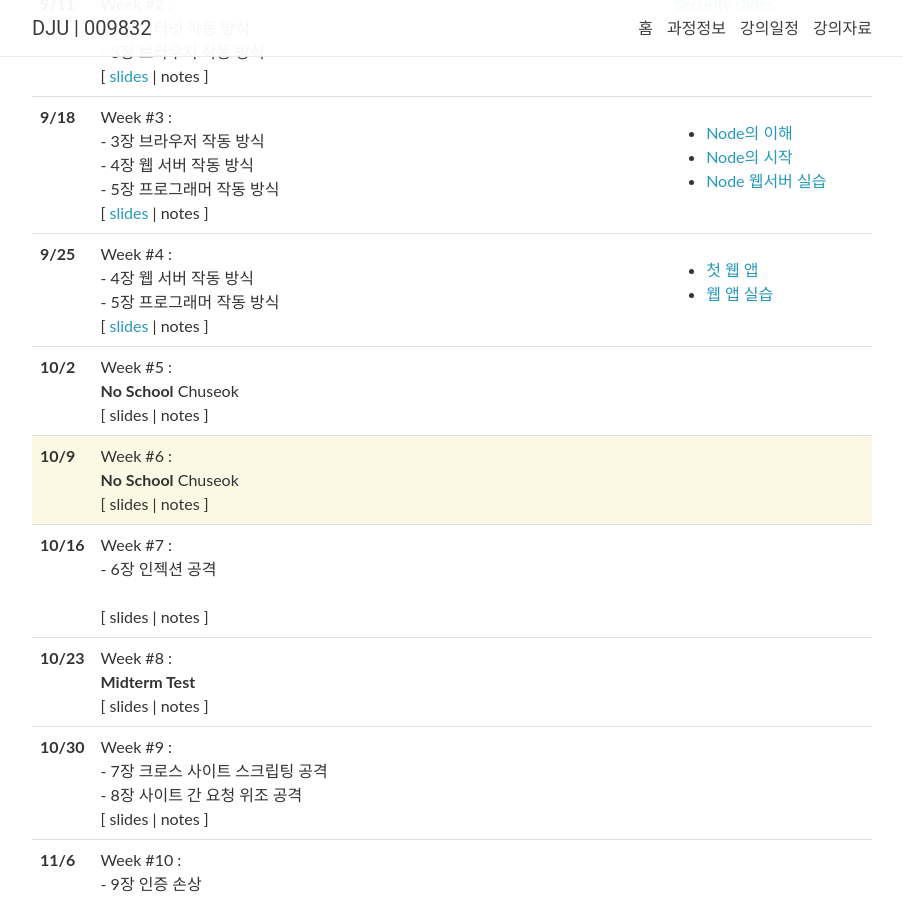
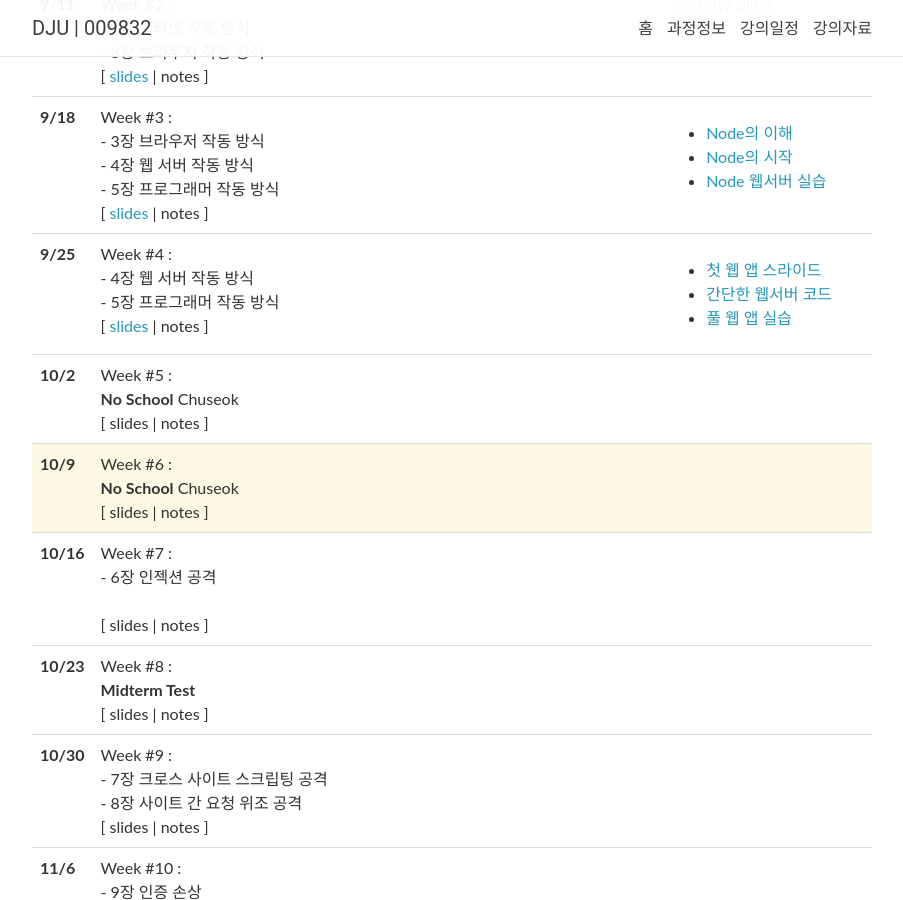
Before and after one commit to 2023-aaronkr/dju-sec, a Jekyll site: the page built from _pages/lectures.md, in a window 1280 px wide and 900 px high, scrolled down 343 px. Shown: the whole window, without its empty margins (188-1091 px from the left). Built offline with Jekyll 4.4.1, drawn with Linux system fonts in a browser that asks for light colours; nearby versions of some CDN libraries; comment, search, counter and statistics services are not loaded.

Commit message:
Update lectures.yml

```diff
--- a/_data/lectures.yml
+++ b/_data/lectures.yml
@@ -41,8 +41,9 @@
   readings:
   logistics: >
     <ul>
-      <li><a href="https://docs.google.com/presentation/d/1iPddovadZJu461i6j8c45UogczPg7aR-kMlSY0-BA-8/edit?usp=sharing">첫 웹 앱</a></li>
-      <li><a href="https://classroom.github.com/a/V72aMUCJ">웹 앱 실습</a></li>
+      <li><a href="https://docs.google.com/presentation/d/1iPddovadZJu461i6j8c45UogczPg7aR-kMlSY0-BA-8/edit?usp=sharing">첫 웹 앱 스라이드</a></li>
+      <li><a href="https://github.com/2023-aaronkr/week-3-starting-node-jekkilekki">간단한 웹서버 코드</a></li>
+      <li><a href="https://classroom.github.com/a/V72aMUCJ">풀 웹 앱 실습</a></li>
     </ul>
 
 - date: 10/2
```
